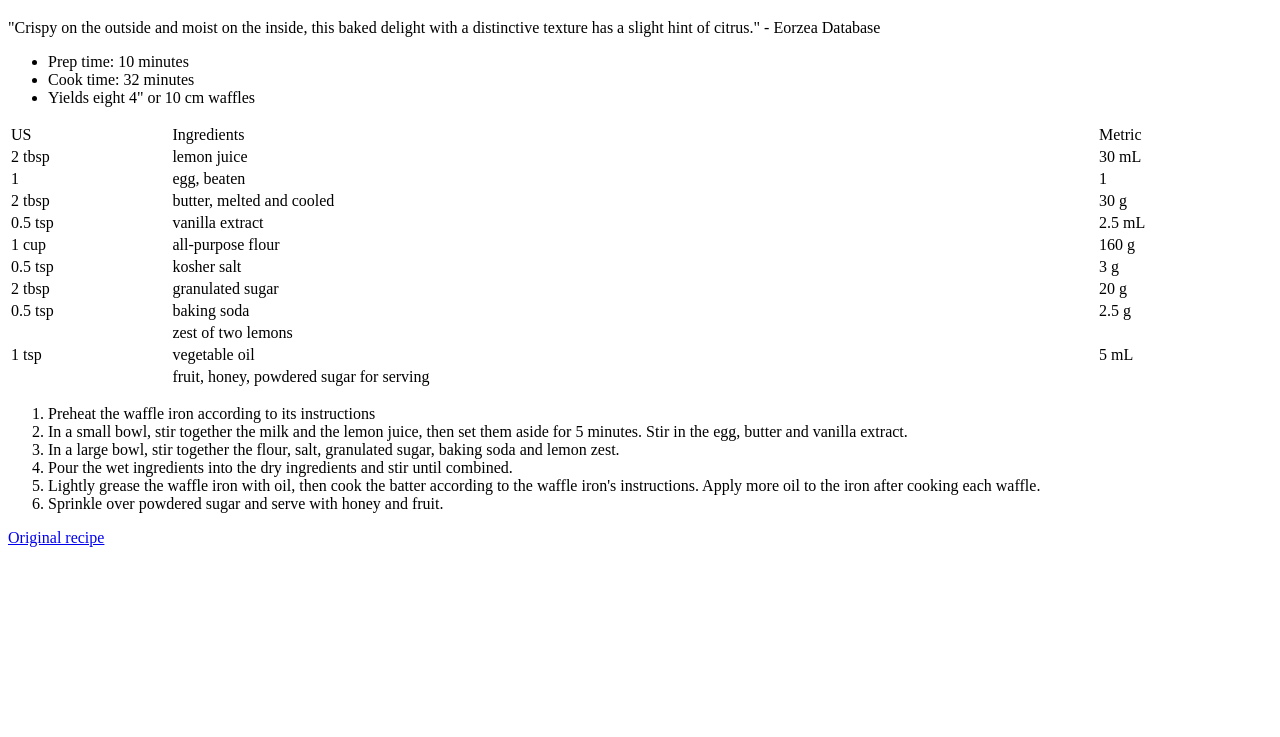
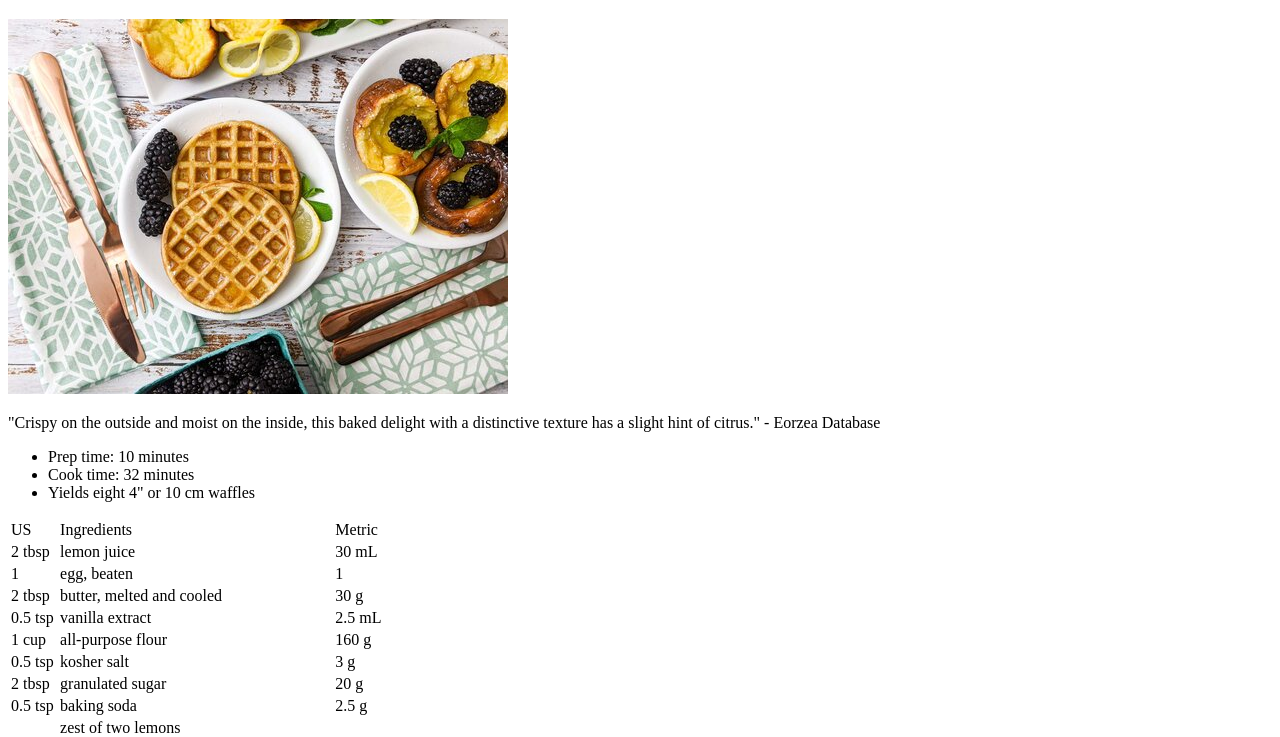
Before and after one commit to Qu3d45/odin-recipes, a plain HTML site: page index.html in a window 1280 px wide. Shown: the part 61-798 px from the top of the page. Drawn offline with Linux system fonts and the light colour scheme.

Commit message:
add img and preparation test

```diff
--- a/index.html
+++ b/index.html
@@ -11,7 +11,7 @@
     </style> -->
     <body>
        <h1>Final Fantasy XIV - Lemon Waffle</h1>
-
+       <img src="./img/lemon_waffle_ffxiv-5.jpg" alt="A picture of delicious waffles">
 
 
        <p>
@@ -24,7 +24,7 @@
            <li>Yields eight 4" or 10 cm waffles</li>
        </ul>
 
-       <table style="width:100%">
+       <table style="width: 30%">
         <tr>
             <td>US</td>
             <td>Ingredients</td>
```
